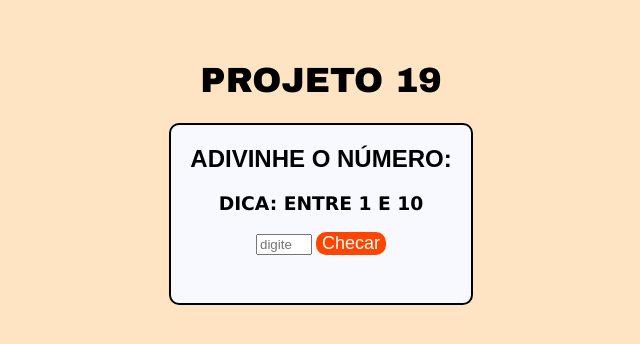
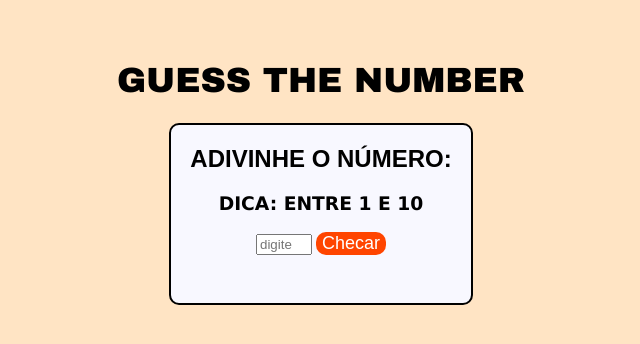
Before and after one commit to VinyPeppe2/javaScriptCodes, a plain HTML site: page index.html in a window 1280 px wide. Shown: the whole page, without its empty margins (319-959 px from the left). Drawn offline with Linux system fonts and the light colour scheme.

Commit message:
Update index.html
add h1 Guess The Number

```diff
--- a/index.html
+++ b/index.html
@@ -7,7 +7,7 @@
     <title>Learn JavaScript🚀</title>
 </head>
 <body>
-    <h1>Projeto 19 </h1>
+    <h1>Guess The Number</h1>
     <div class="principal">
         <h2 id>Adivinhe o número:</h2>
         <h3 id>Dica: entre 1 e 10</h3>
```
